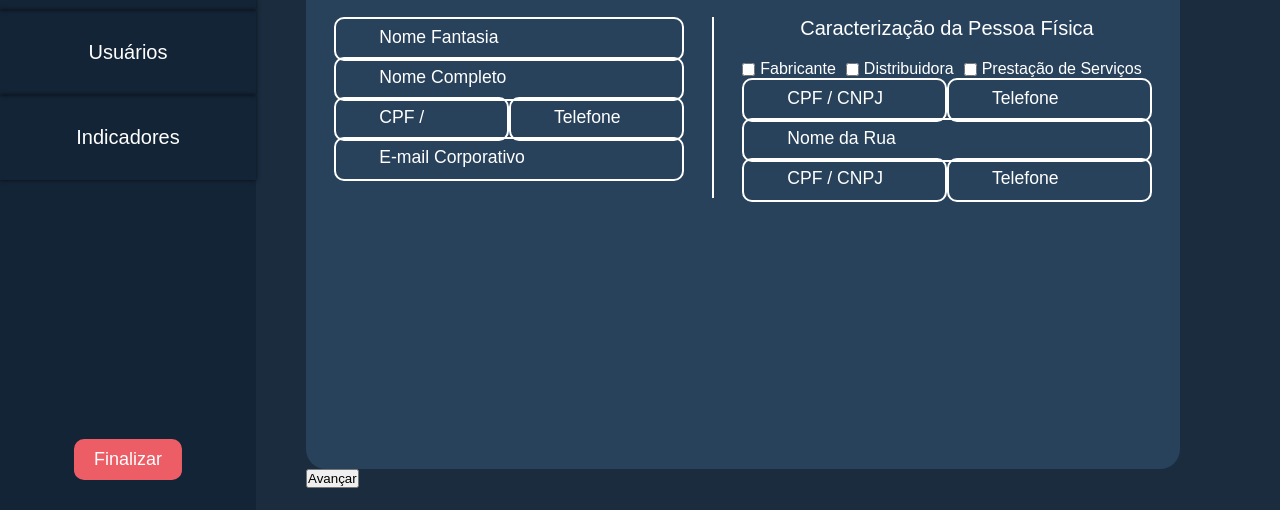
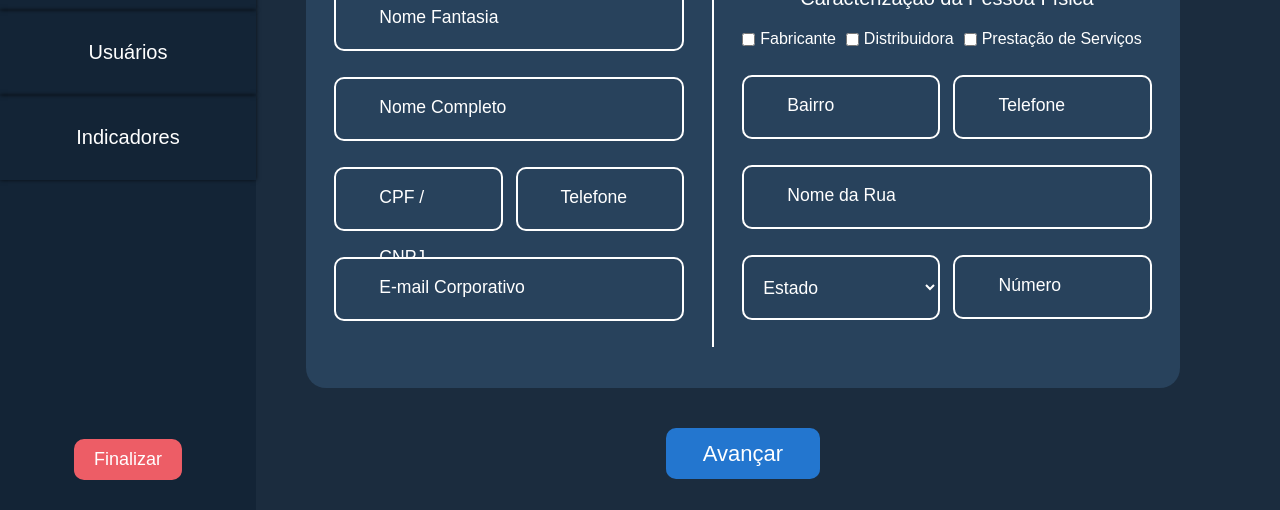
Before and after one commit to KevenAbraham/AvaliacaoFornecedor, a plain HTML site: page html/cadastro/cadastro1.html in a window 1280 px wide. Shown: the part 290-800 px from the top of the page. Drawn offline with nearby package versions, Linux system fonts and the light colour scheme.

Commit message:
finishing the cadastro1

```diff
--- a/css/cadastro1.css
+++ b/css/cadastro1.css
@@ -26,16 +26,12 @@ main {
 }
 
 .boxContainer {
-    margin-top: 50px;
+    margin-top: 20px;
     width: 990px;
-    height: 551px;
+    height: 500px;
     background-color: var(--backgroundActiveItem);
     border-radius: 20px;
 }
-
-/* .inputs {
-    display: flex;
-} */
 
 .title {
     font-size: 32px;
@@ -60,9 +56,10 @@ main {
 
 .entryarea {
     position: relative;
-    height: 40px;
-    line-height: 40px;
+    height: 60px;
+    line-height: 60px;
     width: 100%;
+    margin: 0 0 30px 0;
 }
 
 .entryarea input {
@@ -71,7 +68,7 @@ main {
     outline: none;
     font-size: 1.1em;
     padding: 0 15px;
-    line-height: 40px;
+    line-height: 60px;
     border-radius: 10px;
     border: 2px solid #fff;
     background-color: transparent;
@@ -109,6 +106,10 @@ main {
     display: flex;
 }
 
+.cpfphone .entryarea:first-child {
+    margin-right: 13px;
+}
+
 .lineVertical {
     width: 2px;
     background-color: #fff;
@@ -131,6 +132,7 @@ main {
     width: 100%;
     display: flex;
     align-items: center;
+    margin-bottom: 27px;
 }
 
 .checkboxBox label {
@@ -141,3 +143,52 @@ main {
 .bairronum {
     display: flex;
 }
+
+.inputnumber {
+    width: 100px;
+}
+
+.buttonNext {
+    display: flex;
+    align-items: center;
+    justify-content: center;
+    margin-top: 40px;
+}
+
+.buttonNext button {
+    width: 154px;
+    height: 51px;
+    background-color: var(--btnColorMain);
+    font-size: 22px;
+    color: #fff;
+    border-radius: 10px;
+    border: none;
+    transition: .2s ease;
+    cursor: pointer;
+}
+
+.buttonNext button:hover {
+    transform: scale(1.05);
+    transition: .2s ease;
+}
+
+.bairronum .entryarea:first-child {
+    margin-right: 13px;
+}
+
+select {
+    width: 100%;
+    outline: none;
+    font-size: 1.1em;
+    padding: 0 15px;
+    border-radius: 10px;
+    border: 2px solid #fff;
+    background-color: transparent;
+    transition: .1s ease;
+    color: #fff;
+    height: 65px;
+}
+
+select option {
+    color: #000;
+}
--- a/html/cadastro/cadastro1.html
+++ b/html/cadastro/cadastro1.html
@@ -1,5 +1,6 @@
 <!DOCTYPE html>
 <html lang="en">
+
 <head>
     <meta charset="UTF-8">
     <meta name="viewport" content="width=device-width, initial-scale=1.0">
@@ -8,6 +9,7 @@
     <script src="https://ajax.googleapis.com/ajax/libs/jquery/3.7.1/jquery.min.js"></script>
     <title>Avaliação de Fornecedor</title>
 </head>
+
 <body>
     <main>
         <nav class="sidebar">
@@ -18,15 +20,23 @@
                 <li class="menu-item">
                     <p>Fornecedores<span>►</span></p>
                     <ul class="sub-menu">
-                        <a href="#"><li>Cadastrar</li></a>
-                        <a href="#"><li>Analisar</li></a>
+                        <a href="#">
+                            <li>Cadastrar</li>
+                        </a>
+                        <a href="#">
+                            <li>Analisar</li>
+                        </a>
                     </ul>
                 </li>
                 <li class="menu-item">
                     <p>Avaliar<span>►</span></p>
                     <ul class="sub-menu">
-                        <a href="#"><li>Realizar Avaliação</li></a>
-                        <a href="#"><li>Histórico de Avaliações</li></a>
+                        <a href="#">
+                            <li>Realizar Avaliação</li>
+                        </a>
+                        <a href="#">
+                            <li>Histórico de Avaliações</li>
+                        </a>
                     </ul>
                 </li>
                 <li class="menu-item">
@@ -80,12 +90,13 @@
                             <div class="checkboxBox">
                                 <input type="checkbox" name="checkbox" id="checkbox"><label for="">Fabricante</label>
                                 <input type="checkbox" name="checkbox" id="checkbox"><label for="">Distribuidora</label>
-                                <input type="checkbox" name="checkbox" id="checkbox"><label for="">Prestação de Serviços</label>
+                                <input type="checkbox" name="checkbox" id="checkbox"><label for="">Prestação de
+                                    Serviços</label>
                             </div>
                             <div class="bairronum">
                                 <div class="entryarea">
-                                    <input type="number" required class="inputnumber">
-                                    <div class="labelline">CPF / CNPJ</div>
+                                    <input type="text" required class="inputnumber">
+                                    <div class="labelline">Bairro</div>
                                 </div>
                                 <div class="entryarea">
                                     <input type="number" required class="inputnumber">
@@ -98,45 +109,54 @@
                             </div>
                             <div class="bairronum">
                                 <div class="entryarea">
-                                    <input type="number" required class="inputnumber">
-                                    <div class="labelline">CPF / CNPJ</div>
+                                    <select name="seila" id="seila">
+                                        <option value="teste">Estado</option>
+                                        <option value="teste">AC</option>
+                                        <option value="teste">AL</option>
+                                        <option value="teste">AP</option>
+                                        <option value="teste">AM</option>
+                                        <option value="teste">BA</option>
+                                        <option value="teste">CE</option>
+                                        <option value="teste">DF</option>
+                                        <option value="teste">ES</option>
+                                        <option value="teste">GO</option>
+                                        <option value="teste">MA</option>
+                                        <option value="teste">MT</option>
+                                        <option value="teste">MS</option>
+                                        <option value="teste">MG</option>
+                                        <option value="teste">PA</option>
+                                        <option value="teste">PB</option>
+                                        <option value="teste">PR</option>
+                                        <option value="teste">PI</option>
+                                        <option value="teste">PE</option>
+                                        <option value="teste">RJ</option>
+                                        <option value="teste">RN</option>
+                                        <option value="teste">RS</option>
+                                        <option value="teste">RO</option>
+                                        <option value="teste">RR</option>
+                                        <option value="teste">SC</option>
+                                        <option value="teste">SP</option>
+                                        <option value="teste">SE</option>
+                                        <option value="teste">TO</option>
+                                    </select>
                                 </div>
                                 <div class="entryarea">
-                                    <input type="number" required class="inputnumber">
-                                    <div class="labelline">Telefone</div>
+                                    <input type="text" required class="inputnumber">
+                                    <div class="labelline">Número</div>
                                 </div>
                             </div>
                         </div>
-                    </div>
-                        <!--
-                    <div class="rightBox">
-                        <p class="descTitle">Caracterização da Pessoa Física</p>
-                        <div class="checkboxBox">
-                        </div>
-                        <div class="bairronum">
-                            <input type="text" class="input" placeholder="Jardim Jardinagem">
-                            <input type="text" class="input" placeholder="2456-A">
-                        </div>
-                        <input type="text" class="input" placeholder="Avenida Tal">
-                        <div class="bairronum">
-                            <select name="" id="">
-                                <option name="" id="">teste</option>
-                                <option name="" id="">teste</option>
-                                <option name="" id="">teste</option>
-                                <option name="" id="">teste</option>
-                            </select>
-                            <input type="text" class="input" placeholder="Cidadinha">
-                        </div> -->
                     </div>
                 </div>
             </div>
 
             <div class="buttonNext">
-                <a href="#"><button>Avançar</button></a>
+                <a href="../"><button>Avançar</button></a>
             </div>
         </section>
     </main>
 
     <script src="../../js/home.js"></script>
 </body>
+
 </html>
```
